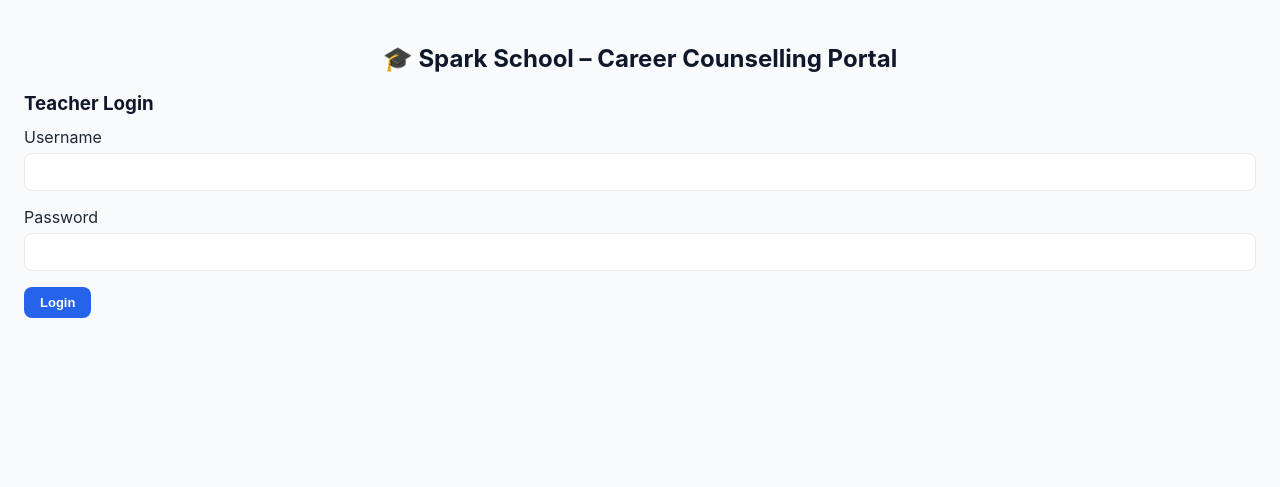
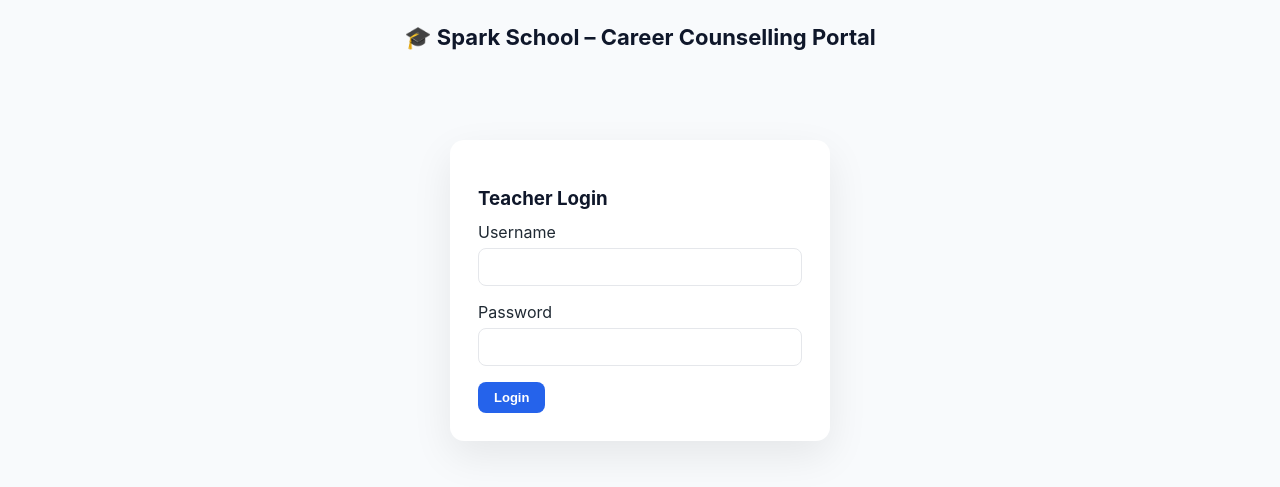
Before and after one commit to arkajinx/career-portal, a Flask app: page / in a window 1280 px wide. Shown: the top 487 px of the page. Run offline with Flask 3, Linux system fonts and the light colour scheme.

Commit message:
Update login.html

```diff
--- a/templates/login.html
+++ b/templates/login.html
@@ -5,10 +5,10 @@
     <link rel="stylesheet" href="{{ url_for('static', filename='style.css') }}">
 </head>
 <body>
-
-<h2 style="text-align:center;">🎓 Spark School – Career Counselling Portal</h2>
-
-<form method="post">
+<div class="header">
+🎓 Spark School – Career Counselling Portal
+</div>
+<form method="post" class="login-form">
 
     <h3>Teacher Login</h3>
 
```
